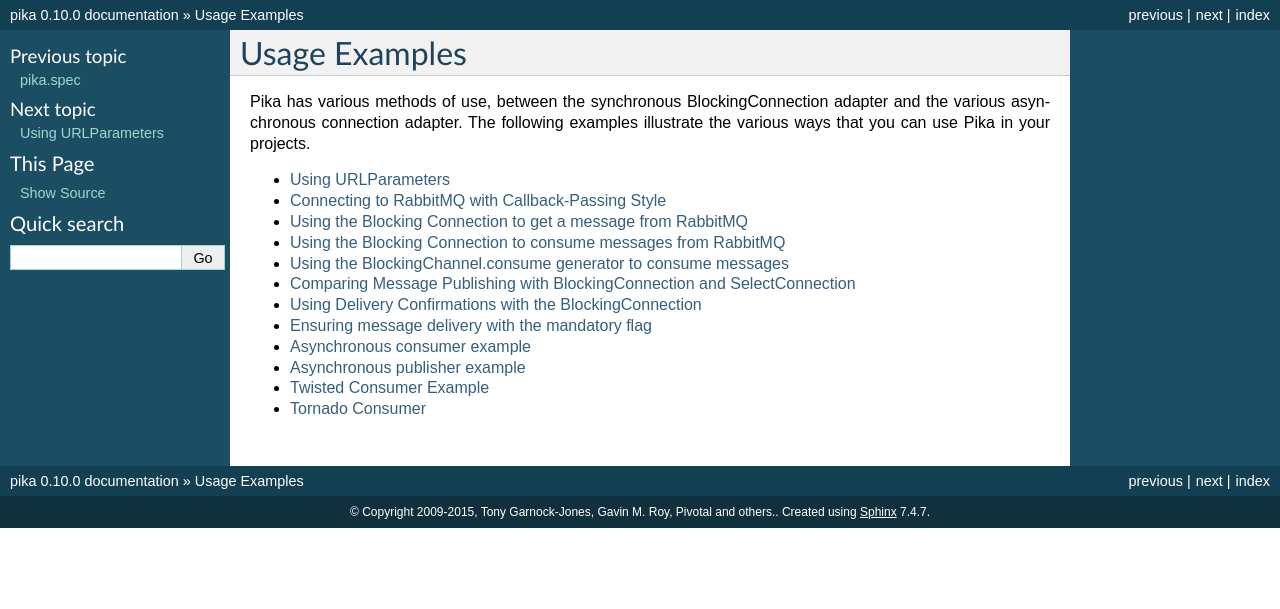
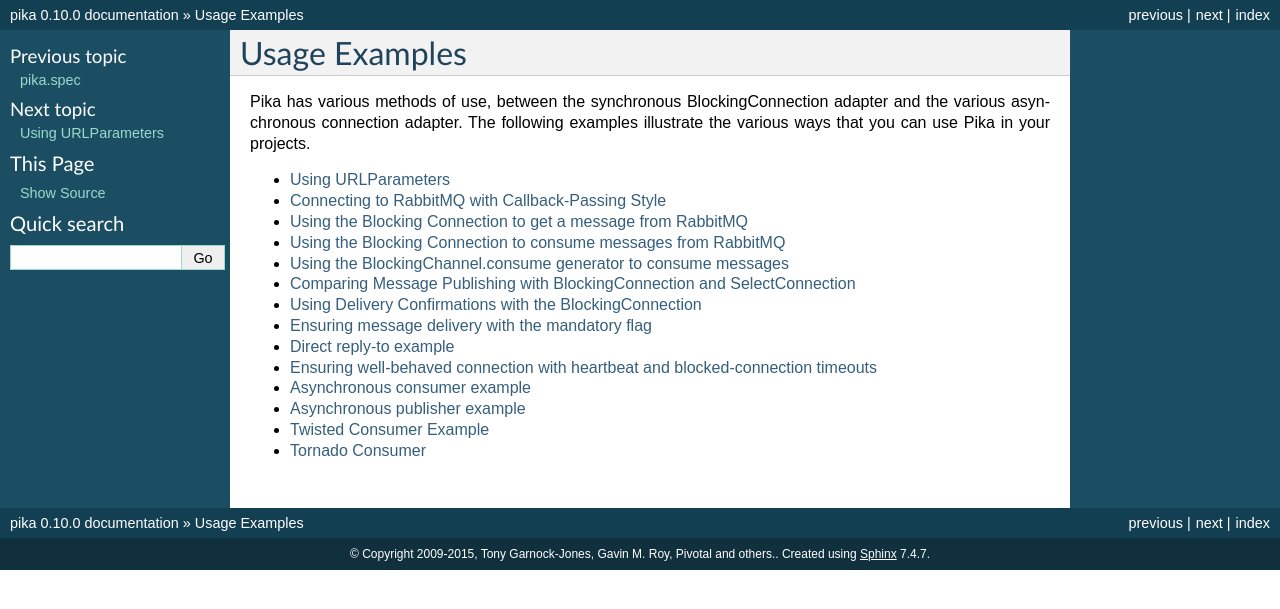
Before and after one commit to pika/pika, a Sphinx documentation site: the page built from docs/examples.rst, in a window 1280 px wide. Shown: the top 609 px of the page. Built offline with Sphinx 7.4.7, drawn with Linux system fonts in a browser that asks for light colours.

Commit message:
Include heartbeat and reply to examples in the doc.

```diff
--- a/docs/examples.rst
+++ b/docs/examples.rst
@@ -15,6 +15,8 @@ Pika has various methods of use, between the synchronous BlockingConnection adap
    examples/comparing_publishing_sync_async
    examples/blocking_delivery_confirmations
    examples/blocking_publish_mandatory
+   examples/direct_reply_to
+   examples/heartbeat_and_blocked_timeouts
    examples/asynchronous_consumer_example
    examples/asynchronous_publisher_example
    examples/twisted_example
```
